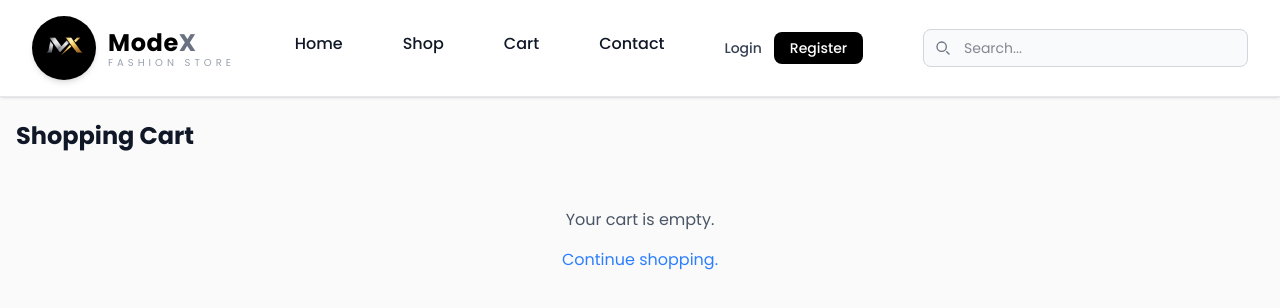
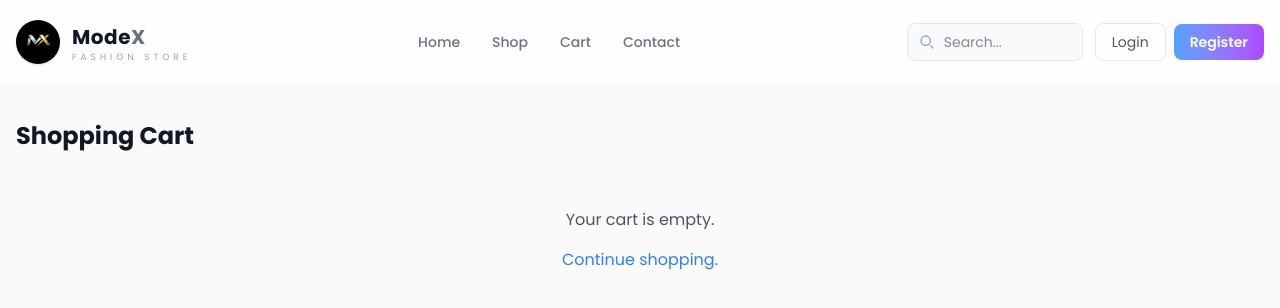
Before and after one commit to AminAgayev7/FinalProject, a Next.js app: page /cart in a window 1280 px wide. Shown: the top 308 px of the page. Built offline with nearby package versions, Linux system fonts and the light colour scheme; a web font is replaced by a local one.

Commit message:
navbar fixed

```diff
--- a/src/app/cart/page.tsx
+++ b/src/app/cart/page.tsx
@@ -37,7 +37,7 @@ export default function CartPage() {
                     Shopping Cart
                 </h1>
 
-                <section className="flex flex-col md:flex-row gap-6 items-start">
+                <section className="flex flex-col md:flex-row gap-6 items-center">
                     {items.length === 0 ? (
                         <div className="w-full text-center py-10">
                             <p className="text-gray-600 mb-4">
--- a/src/components/layout/Navbar.tsx
+++ b/src/components/layout/Navbar.tsx
@@ -25,33 +25,61 @@ export default function Navbar() {
     }
 
     return (
-        <nav className="fixed w-full z-20 top-0 bg-white border-b border-gray-200 shadow-sm">
-            <div className="w-full flex flex-wrap items-center justify-between px-2 sm:px-4 md:px-6 lg:px-8 py-4">
+        <nav className="fixed top-0 left-0 w-full py-5 px-3 sm:px-4 z-50 backdrop-blur-md bg-white/80 border-b border-gray-100 transition-all duration-300">
+            <div className="flex justify-between items-center gap-4">
 
-                <Link href="/" className="flex items-center gap-3 group">
+                <Link href="/" className="flex items-center gap-3 group shrink-0">
                     <div className="relative">
                         <Image
-                            width={1000}
-                            height={1000}
+                            width={44}
+                            height={44}
                             src="/images/newLogo.png"
                             alt="ModeX Logo"
-                            className="w-14 h-14 md:w-16 md:h-16 object-cover rounded-full bg-black shadow-md transition-transform duration-300 group-hover:scale-105"
+                            className="w-11 h-11 object-cover rounded-full bg-black shadow-sm transition-transform duration-300 group-hover:scale-105"
                         />
                     </div>
-                    <div className="flex flex-col">
-                        <span className="text-2xl font-bold tracking-wide text-black">
+                    <div className="flex flex-col leading-none">
+                        <span className="text-xl font-bold tracking-wide text-gray-900">
                             Mode<span className="text-gray-500">X</span>
                         </span>
-                        <span className="text-[10px] uppercase tracking-[4px] text-gray-400 -mt-1">
+                        <span className="text-[9px] uppercase tracking-[4px] text-gray-400 mt-0.5">
                             Fashion Store
                         </span>
                     </div>
                 </Link>
 
-                <div className="flex items-center gap-2 md:order-2">
-                    <div className="relative hidden md:block">
+                <ul className="hidden lg:flex items-center gap-8 list-none m-0 p-0">
+                    <li>
+                        <Link href="/" className="relative group text-gray-500 hover:text-gray-900 text-sm font-medium transition-colors pb-0.5">
+                            Home
+                            <span className="absolute bottom-0 left-0 w-0 h-[1.5px] bg-linear-to-r from-blue-400 to-purple-500 group-hover:w-full transition-all duration-300 rounded-full" />
+                        </Link>
+                    </li>
+                    <li>
+                        <Link href="/products" className="relative group text-gray-500 hover:text-gray-900 text-sm font-medium transition-colors pb-0.5">
+                            Shop
+                            <span className="absolute bottom-0 left-0 w-0 h-[1.5px] bg-linear-to-r from-blue-400 to-purple-500 group-hover:w-full transition-all duration-300 rounded-full" />
+                        </Link>
+                    </li>
+                    <li>
+                        <Link href="/cart" className="relative group text-gray-500 hover:text-gray-900 text-sm font-medium transition-colors pb-0.5">
+                            Cart
+                            <span className="absolute bottom-0 left-0 w-0 h-[1.5px] bg-linear-to-r from-blue-400 to-purple-500 group-hover:w-full transition-all duration-300 rounded-full" />
+                        </Link>
+                    </li>
+                    <li>
+                        <Link href="/contact" className="relative group text-gray-500 hover:text-gray-900 text-sm font-medium transition-colors pb-0.5">
+                            Contact
+                            <span className="absolute bottom-0 left-0 w-0 h-[1.5px] bg-linear-to-r from-blue-400 to-purple-500 group-hover:w-full transition-all duration-300 rounded-full" />
+                        </Link>
+                    </li>
+                </ul>
+
+                <div className="flex items-center gap-3 shrink-0">
+
+                    <div className="relative hidden lg:block">
                         <div className="absolute inset-y-0 left-0 flex items-center pl-3 pointer-events-none">
-                            <svg className="w-4 h-4 text-gray-500" xmlns="http://www.w3.org/2000/svg" fill="none" viewBox="0 0 24 24">
+                            <svg className="w-4 h-4 text-gray-400" xmlns="http://www.w3.org/2000/svg" fill="none" viewBox="0 0 24 24">
                                 <path stroke="currentColor" strokeWidth="2" strokeLinecap="round" strokeLinejoin="round" d="m21 21-3.5-3.5M17 10a7 7 0 1 1-14 0 7 7 0 0 1 14 0Z" />
                             </svg>
                         </div>
@@ -60,32 +88,67 @@ export default function Navbar() {
                             type="text"
                             onChange={(e) => setSearch(e.target.value)}
                             value={search}
-                            className="block w-full pl-10 pr-3 py-2 text-sm rounded-lg bg-gray-50 border border-gray-300 text-gray-900 focus:ring-blue-500 focus:border-blue-500 outline-none transition-colors"
+                            onKeyDown={handleKeyDown}
+                            className="w-44 pl-9 pr-3 py-2 text-sm rounded-lg bg-gray-50 border border-gray-200 text-gray-900 focus:ring-2 focus:ring-blue-200 focus:border-blue-300 outline-none transition-all"
                             placeholder="Search..."
-                            onKeyDown={handleKeyDown}
                         />
+                    </div>
 
+                    {user ? (
+                        <div className="flex items-center gap-2">
+                            <Link href="/profile" className="hidden lg:flex items-center gap-2 px-3 py-1.5 rounded-lg hover:bg-gray-100 transition-colors group">
+                                <div className="w-7 h-7 rounded-full bg-linear-to-br from-blue-400 to-purple-500 flex items-center justify-center flex-shrink-0">
+                                    <span className="text-white text-xs font-semibold">
+                                        {user.firstName.charAt(0).toUpperCase()}
+                                    </span>
                                 </div>
+                                <span className="text-sm text-gray-700 font-medium group-hover:text-gray-900 transition-colors">
+                                    {user.firstName}
+                                </span>
+                            </Link>
+                            <button
+                                onClick={handleLogout}
+                                className="p-2 rounded-lg text-red-400 hover:bg-red-50 transition-colors"
+                                title="Logout"
+                            >
+                                <i className="fa-solid fa-arrow-right-from-bracket" />
+                            </button>
+                        </div>
+                    ) : (
+                        <div className="hidden lg:flex items-center gap-2">
+                            <Link
+                                href="/auth/login"
+                                className="px-4 py-2 text-sm text-gray-600 border border-gray-200 rounded-lg hover:bg-gray-50 hover:text-gray-900 transition-all"
+                            >
+                                Login
+                            </Link>
+                            <Link
+                                href="/auth/register"
+                                className="px-4 py-2 text-sm text-white rounded-lg bg-linear-to-r from-blue-400 to-purple-500 hover:shadow-md hover:-translate-y-0.5 transition-all duration-300 font-semibold"
+                            >
+                                Register
+                            </Link>
+                        </div>
+                    )}
 
                     <Button
                         onClick={() => setOpen(!open)}
-                        className="inline-flex items-center justify-center p-2 w-10 h-10 md:hidden text-gray-500 rounded-lg hover:bg-gray-100 focus:outline-none focus:ring-2 focus:ring-gray-200"
+                        className="lg:hidden flex flex-col gap-1.5 p-2 rounded-lg hover:bg-gray-100 transition-colors"
                     >
                         <span className="sr-only">Open the menu</span>
-                        <svg className="w-6 h-6" xmlns="http://www.w3.org/2000/svg" fill="none" viewBox="0 0 24 24" stroke="currentColor">
-                            {open ? (
-                                <path strokeLinecap="round" strokeLinejoin="round" strokeWidth="2" d="M6 18L18 6M6 6l12 12" />
-                            ) : (
-                                <path strokeLinecap="round" strokeLinejoin="round" strokeWidth="2" d="M4 6h16M4 12h16M4 18h16" />
-                            )}
-                        </svg>
+                        <span className={`block w-5 h-0.5 bg-gray-700 rounded transition-all duration-300 ${open ? "rotate-45 translate-y-2" : ""}`} />
+                        <span className={`block w-5 h-0.5 bg-gray-700 rounded transition-all duration-300 ${open ? "opacity-0" : ""}`} />
+                        <span className={`block w-5 h-0.5 bg-gray-700 rounded transition-all duration-300 ${open ? "-rotate-45 -translate-y-2" : ""}`} />
                     </Button>
                 </div>
+            </div>
 
-                <div className={`w-full md:flex md:w-auto md:items-center md:order-1 transition-all duration-300 ease-in-out ${open ? "block" : "hidden"}`}>
-                    <div className="relative mt-4 md:hidden mb-2">
+            <div className={`lg:hidden transition-all duration-300 ease-in-out overflow-hidden ${open ? "max-h-96 opacity-100" : "max-h-0 opacity-0"}`}>
+                <div className="pt-4 border-t border-gray-100 mt-4 flex flex-col gap-1">
+
+                    <div className="relative mb-2">
                         <div className="absolute inset-y-0 left-0 flex items-center pl-3 pointer-events-none">
-                            <svg className="w-4 h-4 text-gray-500" xmlns="http://www.w3.org/2000/svg" fill="none" viewBox="0 0 24 24">
+                            <svg className="w-4 h-4 text-gray-400" xmlns="http://www.w3.org/2000/svg" fill="none" viewBox="0 0 24 24">
                                 <path stroke="currentColor" strokeWidth="2" strokeLinecap="round" strokeLinejoin="round" d="m21 21-3.5-3.5M17 10a7 7 0 1 1-14 0 7 7 0 0 1 14 0Z" />
                             </svg>
                         </div>
@@ -95,61 +158,43 @@ export default function Navbar() {
                             onChange={(e) => setSearch(e.target.value)}
                             value={search}
                             onKeyDown={handleKeyDown}
-                            className="block w-full pl-10 pr-3 py-2 text-sm rounded-lg bg-gray-50 border border-gray-300 text-gray-900 focus:ring-blue-500 focus:border-blue-500 outline-none transition-colors"
+                            className="w-full pl-9 pr-3 py-2 text-sm rounded-lg bg-gray-50 border border-gray-200 text-gray-900 focus:ring-2 focus:ring-blue-200 focus:border-blue-300 outline-none transition-all"
                             placeholder="Search..."
                         />
-
                     </div>
 
-                    <ul className="flex flex-col justify-center items-start mt-2 p-4 md:p-0 font-medium border border-gray-100 rounded-lg bg-gray-50 md:flex-row lg:gap-x-15 sm:gap-x-8 md:mt-0 md:border-0 md:bg-white">
-                        <Link href="/" className="flex flex-col items-center">
-                            <p className="block py-2 pl-3 pr-4 text-gray-900 rounded hover:bg-gray-200 md:hover:bg-transparent md:hover:text-blue-600 md:p-0 transition-colors">
+                    <Link href="/" className="px-3 py-2.5 text-sm font-medium text-gray-600 rounded-lg hover:bg-gray-50 hover:text-gray-900 transition-colors">
                         Home
-                            </p>
                     </Link>
-                        <Link href="/products" className="flex flex-col items-center">
-                            <p className="block py-2 pl-3 pr-4 text-gray-900 rounded hover:bg-gray-200 md:hover:bg-transparent md:hover:text-blue-600 md:p-0 transition-colors">
+                    <Link href="/products" className="px-3 py-2.5 text-sm font-medium text-gray-600 rounded-lg hover:bg-gray-50 hover:text-gray-900 transition-colors">
                         Shop
-                            </p>
                     </Link>
-                        <Link href="/cart" className="flex flex-col items-center">
-                            <p className="block py-2 pl-3 pr-4 text-gray-900 rounded hover:bg-gray-200 md:hover:bg-transparent md:hover:text-blue-600 md:p-0 transition-colors">
+                    <Link href="/cart" className="px-3 py-2.5 text-sm font-medium text-gray-600 rounded-lg hover:bg-gray-50 hover:text-gray-900 transition-colors">
                         Cart
-                            </p>
                     </Link>
-                        <Link href="/contact" className="flex flex-col items-center">
-                            <p className="block py-2 pl-3 pr-4 text-gray-900 rounded hover:bg-gray-200 md:hover:bg-transparent md:hover:text-blue-600 md:p-0 transition-colors">
+                    <Link href="/contact" className="px-3 py-2.5 text-sm font-medium text-gray-600 rounded-lg hover:bg-gray-50 hover:text-gray-900 transition-colors">
                         Contact
-                            </p>
                     </Link>
+
                     {user ? (
-                            <div className="flex flex-col md:flex-row items-start md:items-center gap-2 md:gap-4 py-2 md:py-0 pl-3 md:pl-0">
-                                <span className="text-gray-700">
-                                    Salam, {user.firstName}
-                                </span>
-                                <button
-                                    onClick={handleLogout}
-                                    className=" text-red-500 hover:underline"
-                                >
-                                    <i className="fa-solid fa-arrow-right-from-bracket"></i>
+                        <div className="flex items-center justify-between px-3 py-2.5">
+                            <span className="text-sm text-gray-600 font-medium">Salam, {user.firstName}</span>
+                            <button onClick={handleLogout} className="text-sm text-red-400 hover:underline">
+                                <i className="fa-solid fa-arrow-right-from-bracket" />
                             </button>
                         </div>
                     ) : (
-                            <div className="flex flex-col md:flex-row items-start md:items-center gap-2 md:gap-3 py-2 md:py-0 pl-3 md:pl-0">
-                                <Link href="/auth/login" className="text-sm text-gray-700 hover:text-blue-600 transition-colors">
+                        <div className="flex gap-2 pt-2 pb-1">
+                            <Link href="/auth/login" className="flex-1 text-center px-4 py-2 text-sm text-gray-600 border border-gray-200 rounded-lg hover:bg-gray-50 transition-all">
                                 Login
                             </Link>
-                                <Link href="/auth/register" className="text-sm bg-black text-white px-4 py-1.5 rounded-lg hover:bg-gray-800 transition-colors">
+                            <Link href="/auth/register" className="flex-1 text-center px-4 py-2 text-sm text-white rounded-lg bg-linear-to-r from-blue-400 to-purple-500 font-semibold hover:shadow-md transition-all">
                                 Register
                             </Link>
                         </div>
                     )}
-                    </ul>
-
                 </div>
-
             </div>
-
         </nav>
     );
 }
--- a/src/components/product/ProductCard.tsx
+++ b/src/components/product/ProductCard.tsx
@@ -74,7 +74,7 @@ export default function ProductCard({ product }: { product?: Product }) {
                     </span>
                 </div>
 
-                <p className="mt-2 text-sm text-gray-500 line-clamp-2 min-h-[40px]">
+                <p className="mt-2 text-sm text-gray-500 line-clamp-2 min-h-10">
                     {product?.description}
                 </p>
 
--- a/src/components/product/ProductDetail.tsx
+++ b/src/components/product/ProductDetail.tsx
@@ -62,7 +62,7 @@ export default function ProductDetail({ params }: { params: Promise<{ id: string
     return (
         <>
             <main className="min-h-screen bg-zinc-50 sm:pt-30 pt-25 pb-16 text-black">
-                <div className="max-w-5xl mx-auto px-6">
+                <div className="max-w-7xl  mx-auto px-6">
                     <div className="text-sm text-gray-400 mb-6">
                         <Link href="/" className="hover:text-black">Home</Link>
                         <span className="mx-2">/</span>
@@ -85,7 +85,7 @@ export default function ProductDetail({ params }: { params: Promise<{ id: string
                                         <Image
                                             src={image}
                                             alt={`Product ${index + 1}`}
-                                            className="h-96 rounded-md w-full object-cover"
+                                            className="h-129 rounded-md w-full object-cover"
                                             width={300}
                                             height={300}
                                         />
```
Also changed, not shown: src/app/globals.css (+27 -2 lines). Lines whose indentation alone changed are shown as unchanged.
